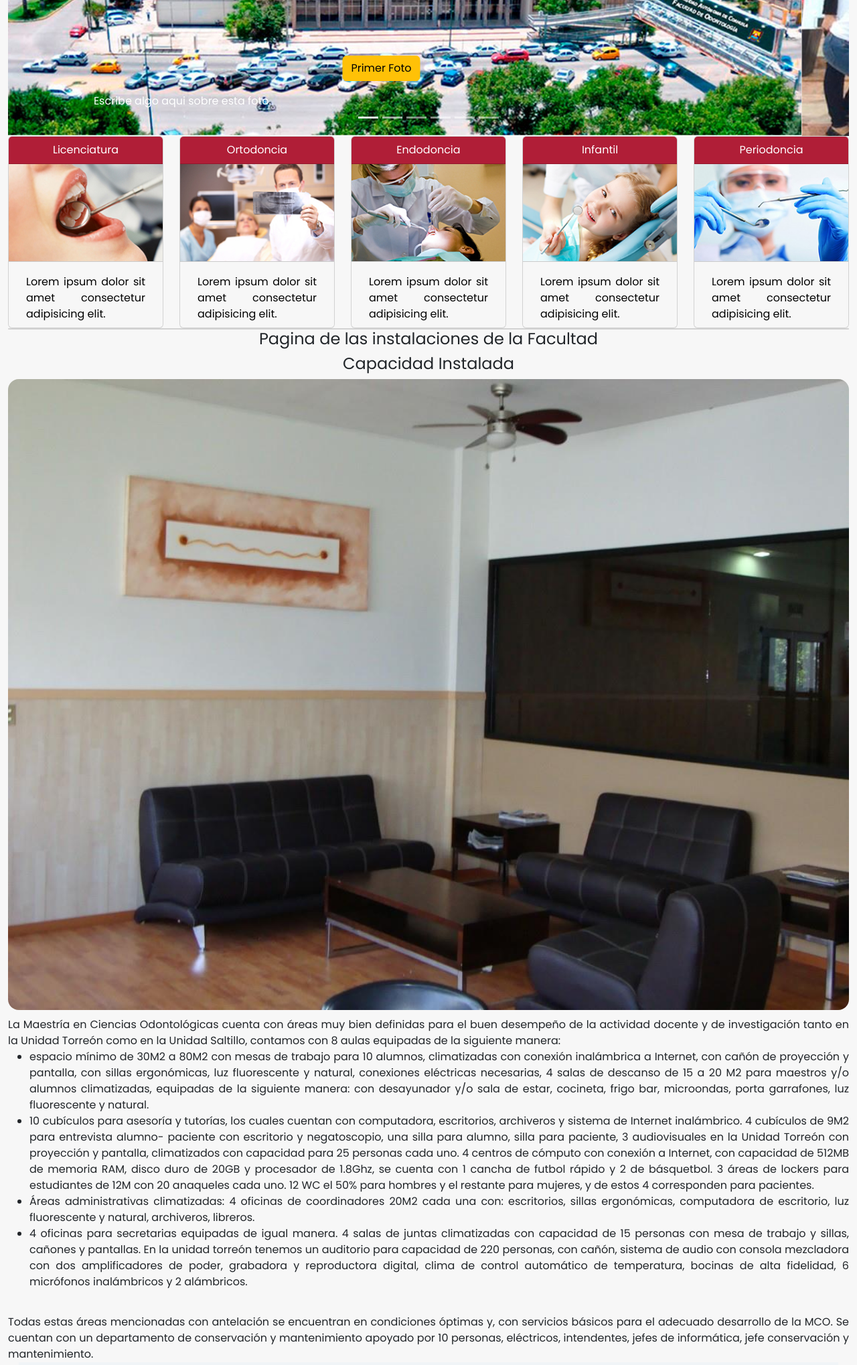
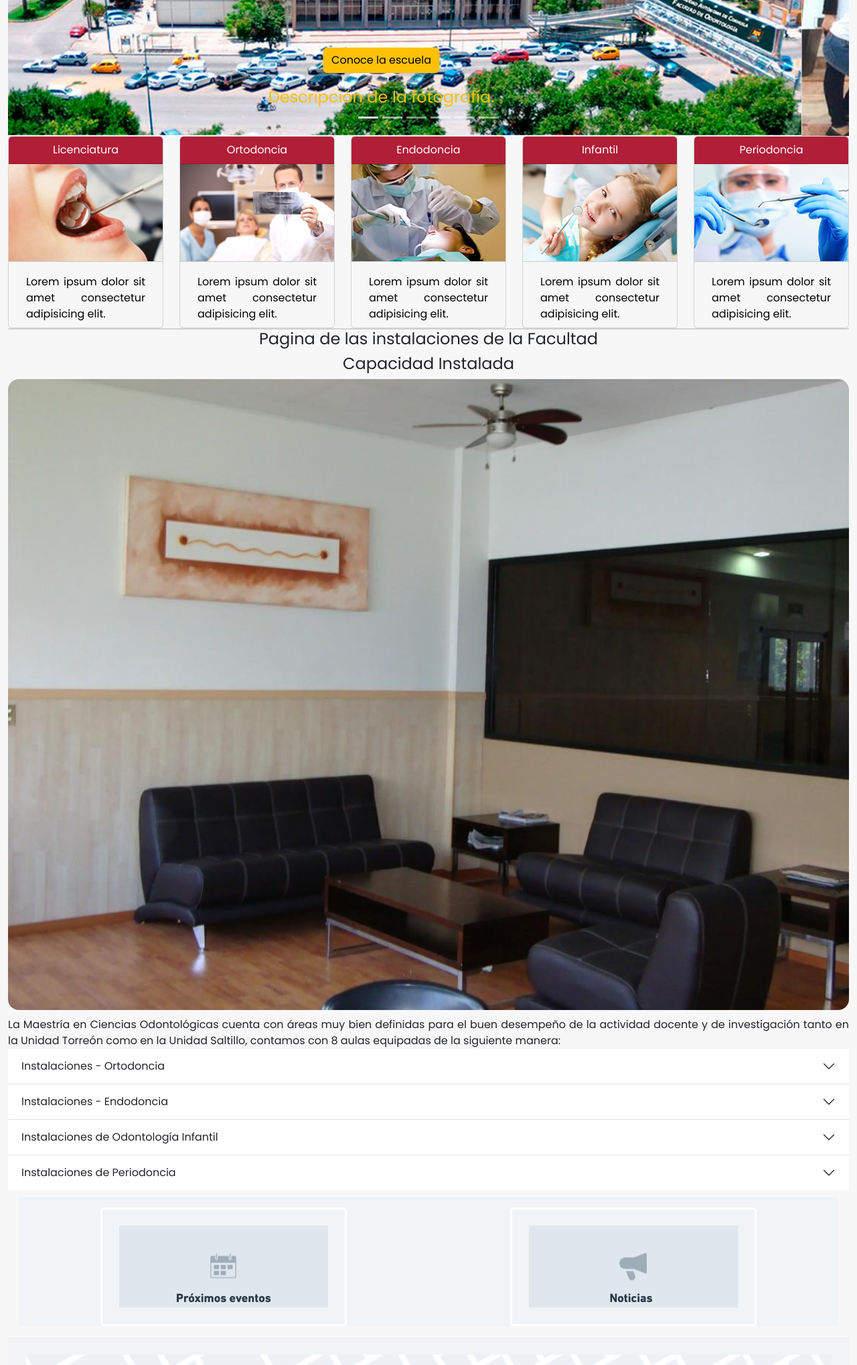
Before and after one commit to salvadorceniceros/quintodc, a plain HTML site: page pages/instalaciones.html in a window 1280 px wide. Shown: the part 320-2358 px from the top of the page at 67% size. Drawn offline with nearby package versions, Linux system fonts and the light colour scheme.

Commit message:
Teminando la pagina de instalaciones

```diff
--- a/css/style.css
+++ b/css/style.css
@@ -80,6 +80,7 @@ main p {
 .mapa{
     margin-top:1rem;
 }
+
 /* .identidad{
     display: flex;
     flex-direction: column;
--- a/pages/instalaciones.html
+++ b/pages/instalaciones.html
@@ -67,43 +67,43 @@
           <div class="carousel-item active">
             <img src="../img/lsw1.jpg" class="d-block w-100" alt="Primer Foto">
             <div class="carousel-caption d-none d-md-block">
-              <h5><a class="btn btn-warning" href="#">Primer Foto</a></h5>
-              <p>Escribe algo aqui sobre esta foto.</p>
+              <h5><a class="btn btn-warning" href="#">Conoce la escuela</a></h5>
+              <p class="text-center text-warning fs-4">Descripción de la fotografía.</p>
             </div>
           </div>
           <div class="carousel-item">
             <img src="../img/lsw2.jpg" class="d-block w-100" alt="Segunda Foto">
             <div class="carousel-caption d-none d-md-block">
-              <h5>Segunda Foto</h5>
-              <p>Escribe otra cosa aqui.</p>
+                <h5><a class="btn btn-warning" href="#">Conocenos</a></h5>
+                <p class="text-center text-warning fs-4">Descripción de la fotografía.</p>
             </div>
           </div>
           <div class="carousel-item">
             <img src="../img/lsw3.jpg" class="d-block w-100" alt="Segunda Foto">
             <div class="carousel-caption d-none d-md-block">
-              <h5>Segunda Foto</h5>
-              <p>Escribe otra cosa aqui.</p>
+                <h5><a class="btn btn-warning" href="#">Conoce al Cirujano Dentista</a></h5>
+                <p class="text-center text-warning fs-4">Descripción de la fotografía.</p>
             </div>
           </div>
           <div class="carousel-item">
             <img src="../img/lsw4.jpg" class="d-block w-100" alt="Segunda Foto">
             <div class="carousel-caption d-none d-md-block">
-              <h5>Segunda Foto</h5>
-              <p>Escribe otra cosa aqui.</p>
+                <h5><a class="btn btn-warning" href="#">Conoce la Maestría</a></h5>
+                <p class="text-center text-warning fs-4">Descripción de la fotografía.</p>
             </div>
           </div>
           <div class="carousel-item">
             <img src="../img/lsw5.jpg" class="d-block w-100" alt="Segunda Foto">
             <div class="carousel-caption d-none d-md-block">
-              <h5>Segunda Foto</h5>
-              <p>Escribe otra cosa aqui.</p>
+                <h5><a class="btn btn-warning" href="#">Contáctanos</a></h5>
+                <p class="text-center text-warning fs-4">Descripción de la fotografía.</p>
             </div>
           </div>
           <div class="carousel-item">
             <img src="../img/lsw6.jpg" class="d-block w-100" alt="Tercer Foto">
             <div class="carousel-caption d-none d-md-block">
-              <h5>Tercer Foto</h5>
-              <p>Excribe lo que quieras.</p>
+                <h5><a class="btn btn-warning" href="#">Conoce nuestras Instlaciones</a></h5>
+                <p class="text-center text-warning fs-4">Descripción de la fotografía.</p>
             </div>
           </div>
         </div>
@@ -171,21 +171,57 @@
         <h1>Pagina de las instalaciones de la Facultad</h1>
         <h2>Capacidad Instalada</h2>
         <img src="../img/infraestructura.jpg" width="90%" alt="Infraestructura de la Facultad">
-        <p>La Maestría en Ciencias Odontológicas cuenta con áreas muy bien definidas para el buen desempeño de la actividad docente y de investigación tanto en la Unidad Torreón como en la Unidad Saltillo, contamos con 8 aulas equipadas de la siguiente manera:
-            <ul>
-                <li>espacio mínimo de 30M2 a 80M2 con mesas de trabajo para 10 alumnos, climatizadas con conexión inalámbrica a Internet, con cañón de proyección y pantalla, con sillas ergonómicas, luz fluorescente y natural, conexiones eléctricas necesarias,
-                    4 salas de descanso de 15 a 20 M2 para maestros y/o alumnos climatizadas, equipadas de la siguiente manera: con desayunador y/o sala de estar, cocineta, frigo bar, microondas, porta garrafones, luz fluorescente y natural.</li>
-                <li>10 cubículos para asesoría y tutorías, los cuales cuentan con computadora, escritorios, archiveros y sistema de Internet inalámbrico. 4 cubículos de 9M2 para entrevista alumno- paciente con escritorio y negatoscopio, una silla para alumno,
+        <p>La Maestría en Ciencias Odontológicas cuenta con áreas muy bien definidas para el buen desempeño de la actividad docente y de investigación tanto en la Unidad Torreón como en la Unidad Saltillo, contamos con 8 aulas equipadas de la siguiente manera:</p>
+
+        <div class="accordion accordion-flush" id="accordionFlushExample">
+            <div class="accordion-item">
+              <h2 class="accordion-header" id="flush-headingOne">
+                <button class="accordion-button collapsed" type="button" data-bs-toggle="collapse" data-bs-target="#flush-collapseOne" aria-expanded="false" aria-controls="flush-collapseOne">
+                  Instalaciones - Ortodoncia
+                </button>
+              </h2>
+              <div id="flush-collapseOne" class="accordion-collapse collapse" aria-labelledby="flush-headingOne" data-bs-parent="#accordionFlushExample">
+                <div class="accordion-body">El posgrado de Ortodoncia cuenta con un espacio mínimo de 30M2 a 80M2 con mesas de trabajo para 10 alumnos, climatizadas con conexión inalámbrica a Internet, con cañón de proyección y pantalla, con sillas ergonómicas, luz fluorescente y natural, conexiones eléctricas necesarias,
+                    4 salas de descanso de 15 a 20 M2 para maestros y/o alumnos climatizadas, equipadas de la siguiente manera: con desayunador y/o sala de estar, cocineta, frigo bar, microondas, porta garrafones, luz fluorescente y natural.</div>
+              </div>
+            </div>
+            <div class="accordion-item">
+              <h2 class="accordion-header" id="flush-headingTwo">
+                <button class="accordion-button collapsed" type="button" data-bs-toggle="collapse" data-bs-target="#flush-collapseTwo" aria-expanded="false" aria-controls="flush-collapseTwo">
+                  Instalaciones - Endodoncia
+                </button>
+              </h2>
+              <div id="flush-collapseTwo" class="accordion-collapse collapse" aria-labelledby="flush-headingTwo" data-bs-parent="#accordionFlushExample">
+                <div class="accordion-body">El posgrado de Endodoncia cuenta con 10 cubículos para asesoría y tutorías, los cuales cuentan con computadora, escritorios, archiveros y sistema de Internet inalámbrico. 4 cubículos de 9M2 para entrevista alumno- paciente con escritorio y negatoscopio, una silla para alumno,
                     silla para paciente, 3 audiovisuales en la Unidad Torreón con proyección y pantalla, climatizados con capacidad para 25 personas cada uno. 4 centros de cómputo con conexión a Internet, con capacidad de 512MB de memoria RAM, disco duro
                     de 20GB y procesador de 1.8Ghz, se cuenta con 1 cancha de futbol rápido y 2 de básquetbol. 3 áreas de lockers para estudiantes de 12M con 20 anaqueles cada uno. 12 WC el 50% para hombres y el restante para mujeres, y de estos 4 corresponden
-                    para pacientes.</li>
-                <li>Áreas administrativas climatizadas: 4 oficinas de coordinadores 20M2 cada una con: escritorios, sillas ergonómicas, computadora de escritorio, luz fluorescente y natural, archiveros, libreros.</li>
-                <li>4 oficinas para secretarias equipadas de igual manera. 4 salas de juntas climatizadas con capacidad de 15 personas con mesa de trabajo y sillas, cañones y pantallas. En la unidad torreón tenemos un auditorio para capacidad de 220 personas,
-                    con cañón, sistema de audio con consola mezcladora con dos amplificadores de poder, grabadora y reproductora digital, clima de control automático de temperatura, bocinas de alta fidelidad, 6 micrófonos inalámbricos y 2 alámbricos.</li>
-            </ul>
-        </p>
-        <p>Todas estas áreas mencionadas con antelación se encuentran en condiciones óptimas y, con servicios básicos para el adecuado desarrollo de la MCO. Se cuentan con un departamento de conservación y mantenimiento apoyado por 10 personas, eléctricos,
-            intendentes, jefes de informática, jefe conservación y mantenimiento.</p>
+                    para pacientes.</div>
+              </div>
+            </div>
+            <div class="accordion-item">
+              <h2 class="accordion-header" id="flush-headingThree">
+                <button class="accordion-button collapsed" type="button" data-bs-toggle="collapse" data-bs-target="#flush-collapseThree" aria-expanded="false" aria-controls="flush-collapseThree">
+                  Instalaciones de Odontología Infantil
+                </button>
+              </h2>
+              <div id="flush-collapseThree" class="accordion-collapse collapse" aria-labelledby="flush-headingThree" data-bs-parent="#accordionFlushExample">
+                <div class="accordion-body">Áreas administrativas climatizadas: 4 oficinas de coordinadores 20M2 cada una con: escritorios, sillas ergonómicas, computadora de escritorio, luz fluorescente y natural, archiveros, libreros.
+                4 oficinas para secretarias equipadas de igual manera. 4 salas de juntas climatizadas con capacidad de 15 personas con mesa de trabajo y sillas, cañones y pantallas. En la unidad torreón tenemos un auditorio para capacidad de 220 personas,
+                con cañón, sistema de audio con consola mezcladora con dos amplificadores de poder, grabadora y reproductora digital, clima de control automático de temperatura, bocinas de alta fidelidad, 6 micrófonos inalámbricos y 2 alámbricos.</div>
+              </div>
+            </div>
+            <div class="accordion-item">
+              <h2 class="accordion-header" id="flush-headingFour">
+                <button class="accordion-button collapsed" type="button" data-bs-toggle="collapse" data-bs-target="#flush-collapseFour" aria-expanded="false" aria-controls="flush-collapseFour">
+                  Instalaciones de Periodoncia
+                </button>
+              </h2>
+              <div id="flush-collapseFour" class="accordion-collapse collapse" aria-labelledby="flush-headingFour" data-bs-parent="#accordionFlushExample">
+                <div class="accordion-body">Todas estas áreas mencionadas con antelación se encuentran en condiciones óptimas y, con servicios básicos para el adecuado desarrollo de la MCO. Se cuentan con un departamento de conservación y mantenimiento apoyado por 10 personas, eléctricos, intendentes, jefes de informática, jefe conservación y mantenimiento.</div>
+              </div>
+            </div>
+          </div>
+        <p></p>
         </section>
 
     <section class="novedades">
@@ -199,6 +235,7 @@
     <section class="mapa">
         <img src="../img/mapa.png " width="100% " alt="Ubicación de la Facultad ">
     </section>
+
     <footer>
         <div class="card-group">
             <div class="card">
```
Also changed, not shown: index.html (+1 -1 lines).
